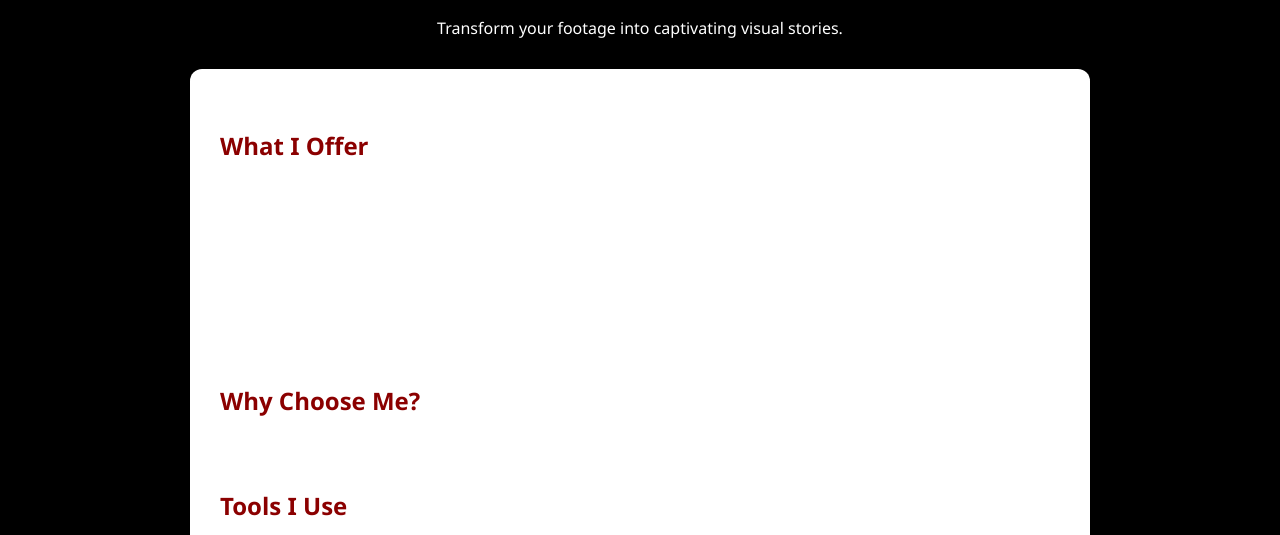
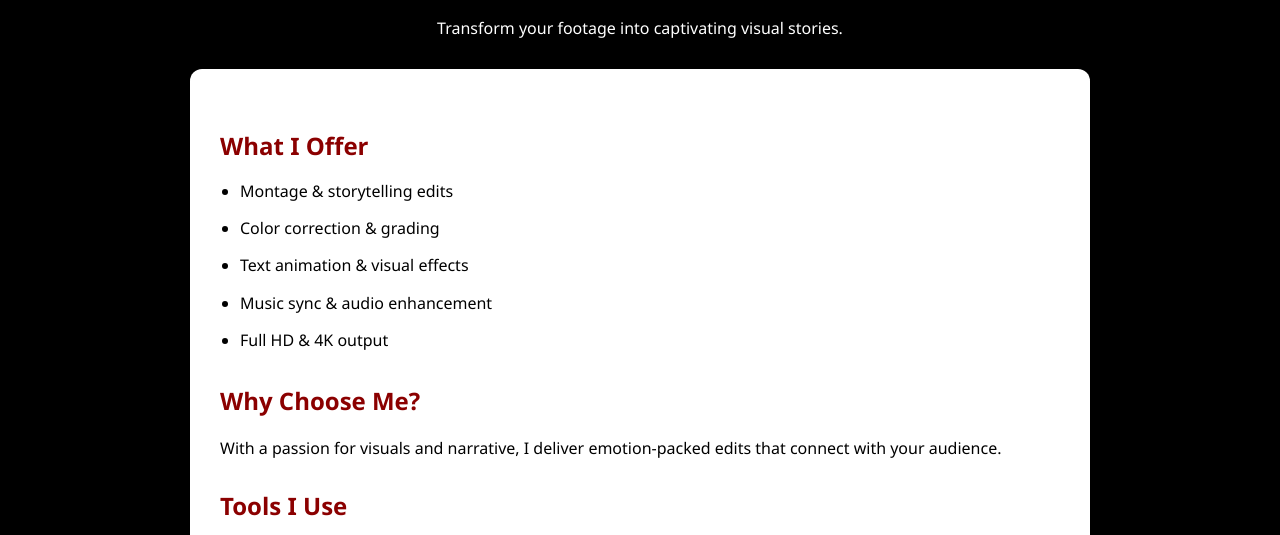
Before and after one commit to austin-00/portfolio22, a plain HTML site: page video.html in a window 1280 px wide. Shown: the part 210-745 px from the top of the page. Drawn offline with Linux system fonts and the light colour scheme.

Commit message:
Update services.css

```diff
--- a/services.css
+++ b/services.css
@@ -1,4 +1,3 @@
-/* General Body & Container Styling */
 body {
     font-family: 'Segoe UI', sans-serif;
     margin: 0;
@@ -20,7 +19,7 @@ body {
     color: #8b0000;
 }
 
-/* Header/Navbar */
+
 #header {
     background-color: #8b0000;
     padding: 15px 0;
@@ -47,13 +46,14 @@ body {
     background-color: #a40000;
 }
 
-/* Service Info Box */
+
 .contact-form {
     background: #fff;
     padding: 30px;
     border-radius: 12px;
     box-shadow: 0 4px 12px rgba(0, 0, 0, 0.1);
     margin-top: 30px;
+    color: #000;
 }
 
 .contact-form h2 {
@@ -78,7 +78,7 @@ body {
     font-size: 16px;
 }
 
-/* Button Styling */
+
 .contact-form button {
     background: #8b0000;
     color: white;
@@ -95,7 +95,6 @@ body {
     background: #a40000;
 }
 
-/* Responsive Layout */
 @media (max-width: 600px) {
     .container {
         padding: 40px 15px;
```
